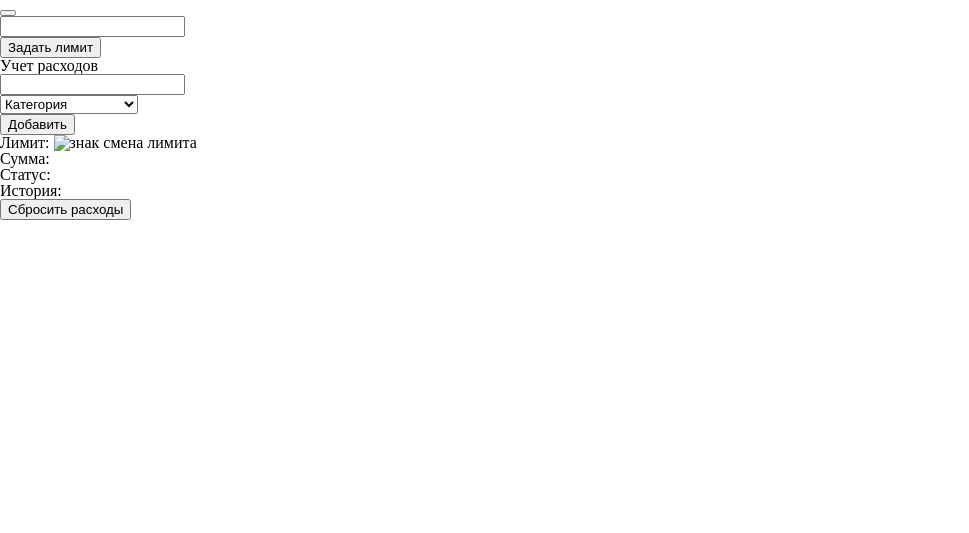
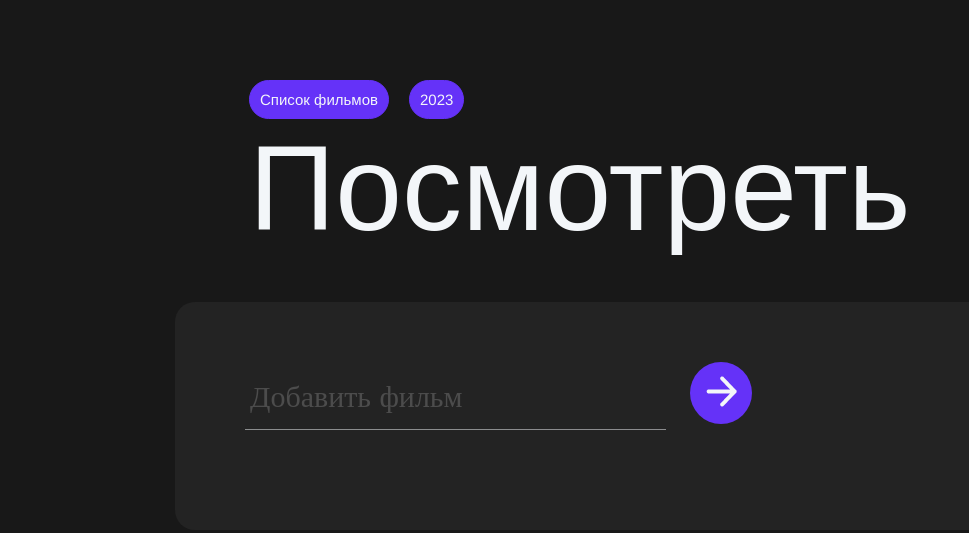
Before and after one commit to kulikovigor/Movie-_List_1ques, a plain HTML site: page index.html in a window 1280 px wide. Shown: the whole page, without its empty margins (0-969 px from the left). Drawn offline with nearby package versions, Linux system fonts and the light colour scheme.

Commit message:
Update index.html

```diff
--- a/index.html
+++ b/index.html
@@ -1,87 +1,59 @@
 <!DOCTYPE html>
 <html lang="en">
   <head>
-    <meta charset="UTF-8">
-    <meta name="viewport" content="width=device-width, initial-scale=1.0">
-    <title>Expenses App</title>
-    <link rel="shortcut icon" href="ex_icon.png" type="image/x-icon">
-    <link rel="preconnect" href="https://fonts.googleapis.com">
-    <link rel="preconnect" href="https://fonts.gstatic.com" crossorigin>
-    <link href="https://fonts.googleapis.com/css2?family=Inter:wght@400;700&display=swap" rel="stylesheet">
+    <meta charset="UTF-8" />
+    <meta name="viewport" content="width=device-width, initial-scale=1.0" />
+    <title>Movie List</title>
+    <link rel="shortcut icon" href="movie_projector.png" type="image/x-icon">
+    <link rel="preconnect" href="https://fonts.googleapis.com" />
+    <link rel="preconnect" href="https://fonts.gstatic.com" crossorigin />
+    <link
+      href="https://fonts.googleapis.com/css2?family=Arimo&display=swap"
+      rel="stylesheet"
+    />
 
-    <link rel="stylesheet" href="reset.css">
-    <link rel="stylesheet" href="index.css">
+    <link rel="stylesheet" href="reset.css" />
+    <link rel="stylesheet" href="main.css" />
   </head>
   <body>
 
-    <div class="js-popup popup">
-        <div class="js-popup__content popup__content">
-            <button class="js-popup__close-btn popup__close-btn"></button>
-            <div class="input_form">
-                <div class="money_input rub">
-                <input class="js-newlimit-input money_input__input" type="number" min="1"/>
-                </div>
+    <header>
+      <div class="container">
+        <div class="header__inner">
+          <p class="header__inner_title">Cписок фильмов</p>
+          <p class="header__inner_year">2023</p>
         </div>
 
-            <button class="js-change-limit_btn add_button">Задать лимит</button>
+        <h1 class="header__title">Посмотреть</h1>
       </div>
+    </header>
+
+    <main>
+        <div class="container main__inner">
+
+            <input class="js-new-movie-input movie__input" type="text" placeholder="Добавить фильм">
+
+        <button class="js-addBtn new__movie_btn" type="submit">
+            <img src="btn_vector.png" alt="Фото стрелки">
+        </button>
+        <p class="validationMessage validationMessage_hidden"></p>
+
+    <div class="movie__list">
+        <ul id="movie__list_items" class="js-list-films movie__list_items">
+          <!-- <li>
+            <button class="movie__list_btn" data-action="clicked"></button>
+            <span class="movie__list_name">Будет название фильма</span>
+            <button class="movie__btn_delete" data-action="delete"></button>
+          </li> -->
+        </ul>
     </div>
 
-    <div class="container">
+</div>
+    </main>
 
-    <h1>Учет расходов</h1>
-    <div class="expenses">
-        <div class="expenses_input">
-            <div class="money_input rub">
-            <input
-            class="js-input money_input__input"
-            type="number"
-            min="1"
-            >
-            </div>
-        <select class="js-category_select category_select">
-            <option hidden disabled selected value="Категория">
-                Категория
-            </option>
-            <option value="Продукты">Продукты</option>
-            <option value="Кафе">Кафе и рестораны</option>
-            <option value="Аптека">Аптека</option>
-            <option value="Развлечения">Развлечения</option>
-            <option value="Квартира">Квартира</option>
-            <option value="Авто">Авто</option>
-        </select>
-        </div>
-
-    <button class="js-button add_button">Добавить</button>
-
-    <div class="stat">
-
-        <div class="stat_limit">
-            <p>Лимит: <span class="js-limit rub"></span>
-            <img
-            src="im_limit.png"
-            alt="знак смена лимита"
-            class="js-stat_change_limit_btn stat_change_limit_btn">
-            </p>
-        </div>
-
-        <div class="stat_sum">
-            <p>Сумма: <span class="js-sum rub"></span></p>
-        </div>
-
-        <div class="stat_status">
-            <p>Статус: <span class="js-status status"></span></p>
-        </div>
-    </div>
-
-    <div class="history">
-        <div class="history_title">История:</div>
-        <ol class="js-history"></ol>
-    </div>
-
-    <button class="js-reset-button reset-button">Сбросить расходы</button>
-</div>
-    <script src="index.js"></script>
-    <script src="popup.js"></script>
+    <footer>
+      <div class="container"> </div>
+    </footer>
+    <script src="main.js"></script>
   </body>
 </html>
```
Lines whose indentation alone changed are shown as unchanged.
